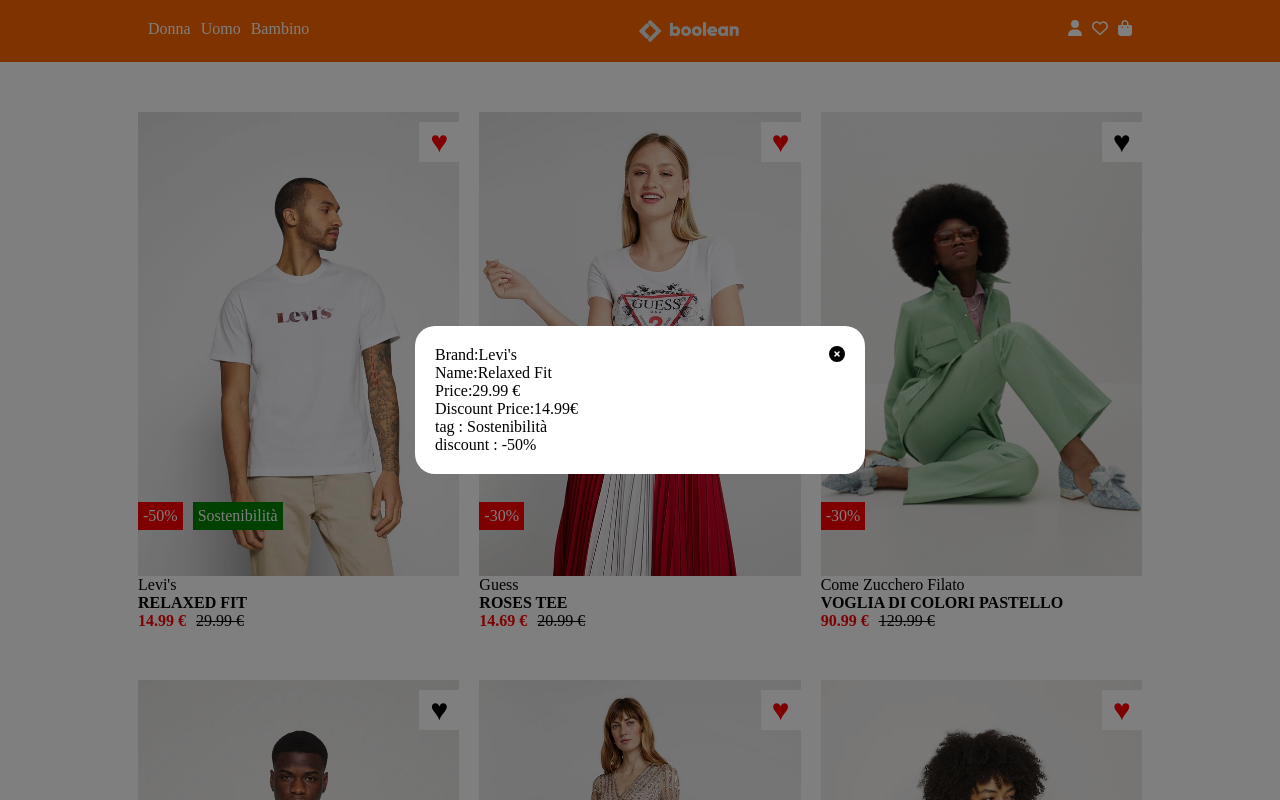
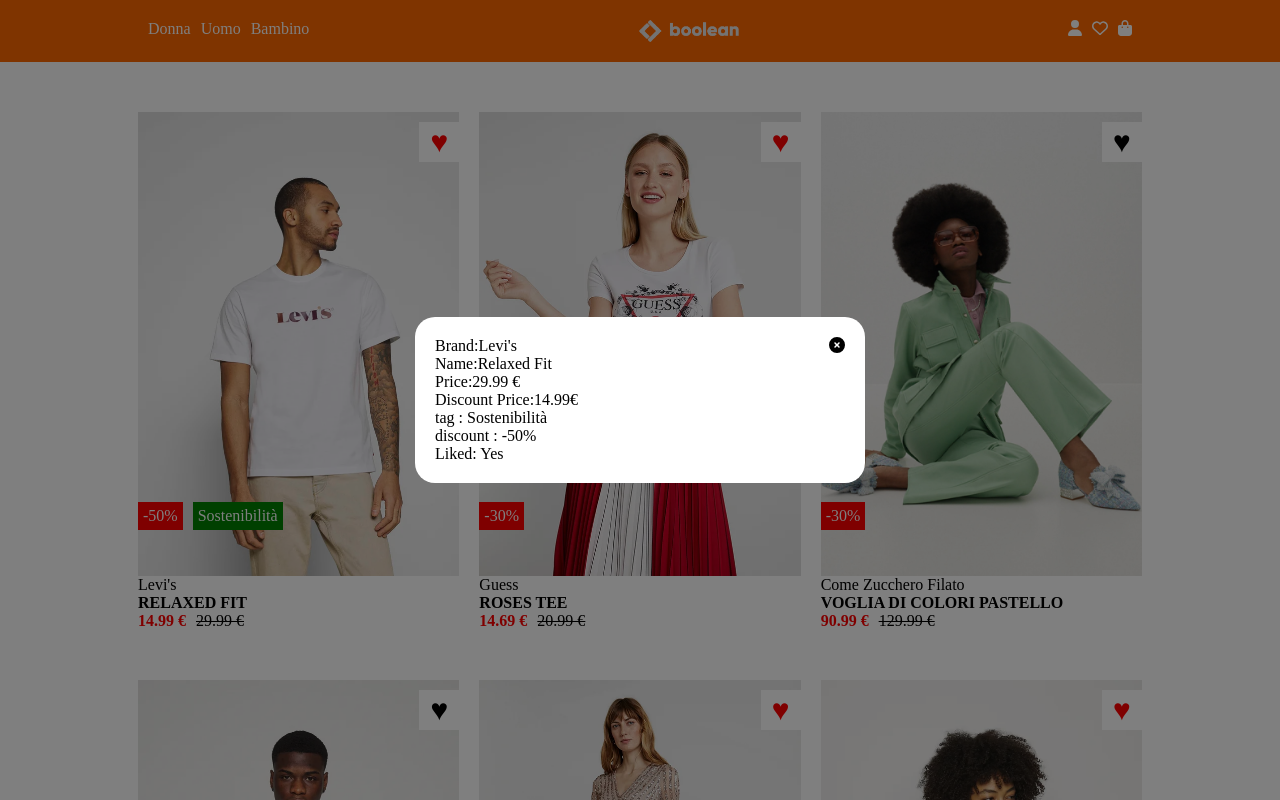
Before and after one commit to SabrinaGiancaspr/vite-boolando, a Vue app: page / in a window 1280 px wide. Both pictures are taken after a click on the element "RELAXED FIT". Shown: the top 800 px of the page. Built offline with nearby package versions, Linux system fonts and the light colour scheme; data requests are answered from the project's data file.

Commit message:
add like info modal

```diff
--- a/src/App.vue
+++ b/src/App.vue
@@ -67,6 +67,10 @@ export default {
         <li>Price:{{ currentCard.price }} &euro;</li>
         <li>Discount Price:{{ currentDiscountPrice }}&euro;</li>
         <li v-for="item in currentCard.badges">{{ item.type }} : {{ item.value }}</li>
+        <li>Liked:
+          <span v-if="currentCard.isInFavorites === true">Yes</span>
+          <span v-else>No</span>
+        </li>
       </ul>
       <font-awesome-icon @click="closeModal()" icon="fa-solid fa-circle-xmark" />
     </div>
```
